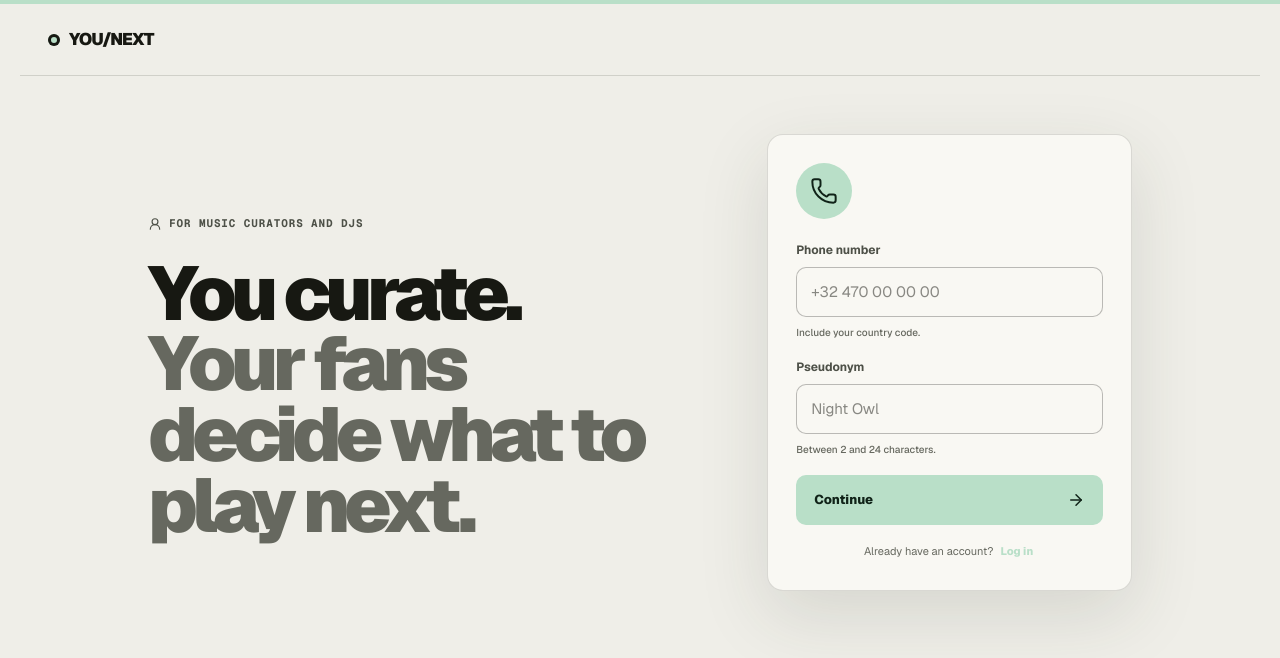
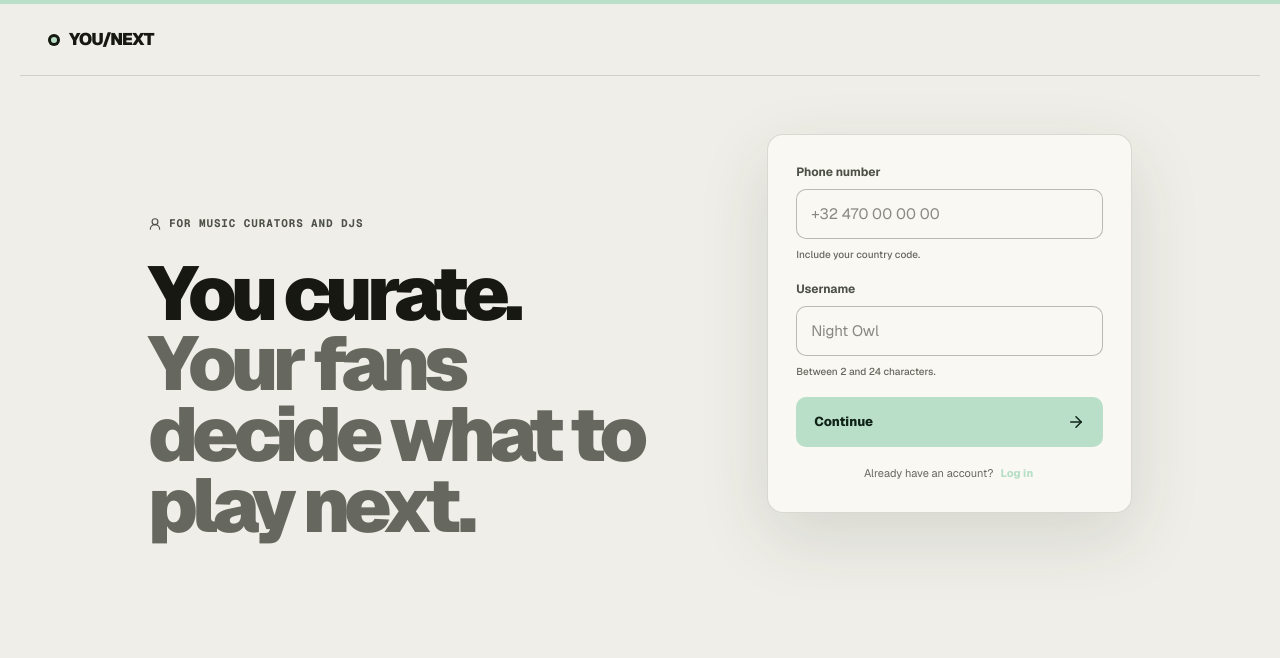
Before and after one commit to tiendreiliass0x/upnext, a Next.js app: page / in a window 1280 px wide. Shown: the top 658 px of the page. Built offline with nearby package versions, Linux system fonts and the light colour scheme.

Commit message:
Development uses 3001 and account signup is more resilient

```diff
--- a/package.json
+++ b/package.json
@@ -6,9 +6,9 @@
     "node": ">=24"
   },
   "scripts": {
-    "dev": "next dev",
+    "dev": "next dev --port 3001",
     "build": "next build",
-    "start": "next start",
+    "start": "next start --port 3001",
     "lint": "eslint",
     "test": "vitest run",
     "test:watch": "vitest",
--- a/src/app/api/accounts/route.ts
+++ b/src/app/api/accounts/route.ts
@@ -57,7 +57,7 @@ export async function POST(request: Request) {
 
     if (pseudonym.length < 2 || pseudonym.length > 24) {
       return NextResponse.json(
-        { error: "Choose a pseudonym between 2 and 24 characters." },
+        { error: "Choose a username between 2 and 24 characters." },
         { status: 400 },
       );
     }
--- a/src/app/globals.css
+++ b/src/app/globals.css
@@ -1583,17 +1583,6 @@ button:active:not(:disabled) {
   box-shadow: var(--shadow);
 }
 
-.identity-form-mark {
-  width: 56px;
-  height: 56px;
-  margin-bottom: 4px;
-  display: grid;
-  place-items: center;
-  border-radius: 50%;
-  background: var(--accent);
-  color: var(--accent-ink);
-}
-
 .identity-form .field > small {
   font-size: 10px;
 }
--- a/src/components/Dashboard.tsx
+++ b/src/components/Dashboard.tsx
@@ -23,7 +23,6 @@ import {
   Headphones,
   ListMusic,
   Pause,
-  Phone,
   Play,
   Plus,
   QrCode,
@@ -984,7 +983,10 @@ export default function Dashboard({
         accountRequestIdRef.current = createClientId();
       }
     }
-    const response = await fetchWithTimeout("/api/accounts", {
+    const submitAccount = async () => {
+      const response = await fetchWithTimeout(
+        "/api/accounts",
+        {
           method: "POST",
           headers: {
             "Content-Type": "application/json",
@@ -995,12 +997,30 @@ export default function Dashboard({
             pseudonym,
             requestId: accountRequestIdRef.current,
           }),
-    });
-    const data = (await response.json()) as {
+        },
+        15000,
+      );
+      const data = await readJson<{
         account?: PublicAccount;
         token?: string;
         error?: string;
-    };
+      }>(response);
+      return { response, data };
+    };
+
+    let result: Awaited<ReturnType<typeof submitAccount>>;
+    try {
+      result = await submitAccount();
+    } catch (requestError) {
+      if (
+        !(requestError instanceof Error) ||
+        requestError.message !== "The connection timed out."
+      ) {
+        throw requestError;
+      }
+      result = await submitAccount();
+    }
+    const { response, data } = result;
 
     if (!response.ok || !data.account || !data.token) {
       throw new Error(data.error || "Your profile could not be saved.");
@@ -3306,15 +3326,12 @@ export function IdentityGate({
         ) : afterFreeVote ? (
           <p>
             Your free vote stays in the queue. Add a private phone number and
-            pseudonym to make another pick.
+            username to make another pick.
           </p>
         ) : null}
       </section>
 
       <form className="identity-form" onSubmit={submitIdentity}>
-        <div className="identity-form-mark" aria-hidden="true">
-          <Phone size={28} strokeWidth={1.7} />
-        </div>
         <label className="field">
           <span>Phone number</span>
           <input
@@ -3330,7 +3347,7 @@ export function IdentityGate({
         </label>
         {mode === "create" && (
           <label className="field">
-            <span>Pseudonym</span>
+            <span>Username</span>
             <input
               type="text"
               value={pseudonym}
```
Also changed, not shown: 2 other files (tests, documents, lock files or other folders). Lines whose indentation alone changed are shown as unchanged.
